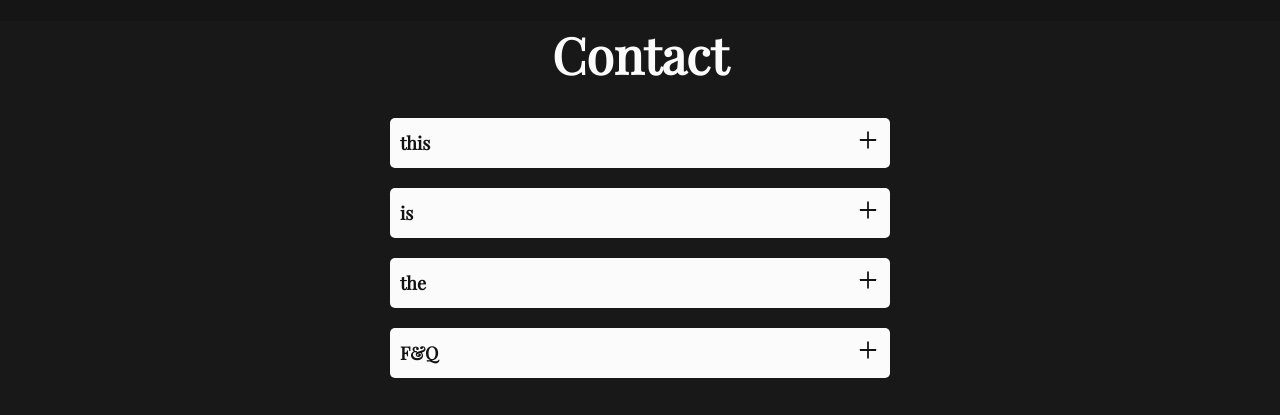
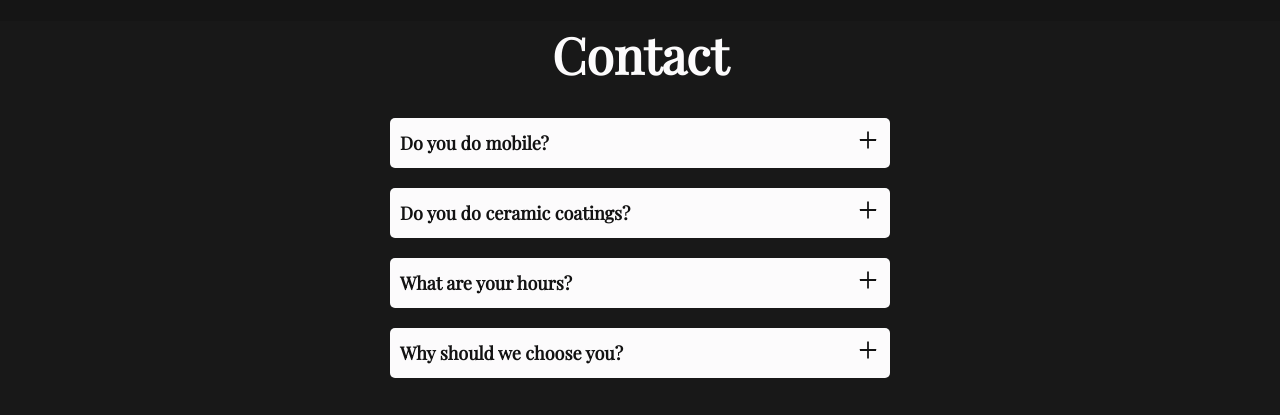
Before and after one commit to abrarmurad416/saugadetailing, a React (Create React App) app: page / in a window 1280 px wide. Shown: the part 4740-5155 px from the top of the page. Built offline with nearby package versions, Linux system fonts and the light colour scheme; grey boxes are pictures that could not be loaded.

Commit message:
added analytics and F&Q

```diff
--- a/public/index.html
+++ b/public/index.html
@@ -34,6 +34,20 @@
       Learn how to configure a non-root public URL by running `npm run build`.
     -->
         <title>Sauga Detailing</title>
+        <!-- Google tag (gtag.js) -->
+        <script
+            async
+            src="https://www.googletagmanager.com/gtag/js?id=G-XT7BNZBKQR"
+        ></script>
+        <script>
+            window.dataLayer = window.dataLayer || [];
+            function gtag() {
+                dataLayer.push(arguments);
+            }
+            gtag("js", new Date());
+
+            gtag("config", "G-XT7BNZBKQR");
+        </script>
     </head>
     <body>
         <noscript>You need to enable JavaScript to run this app.</noscript>
--- a/src/components/Contact/ContactData.js
+++ b/src/components/Contact/ContactData.js
@@ -1,25 +1,25 @@
 export default [
     {
         id: 1,
-        question: "this",
-        answer: "lorem ipsum dolor sit amet",
+        question: "Do you do mobile?",
+        answer: "Yes, depending on the service and amount of cars",
     },
 
     {
         id: 2,
-        question: "is",
-        answer: "lorem ipsum dolor sit amet",
+        question: "Do you do ceramic coatings?",
+        answer: "Yes, price ranges depending on glass, rims, and trims.",
     },
 
     {
         id: 3,
-        question: "the",
-        answer: "lorem ipsum dolor sit amet",
+        question: "What are your hours?",
+        answer: "Opened from 8AM - 8PM on weekdays. On weekends, 9AM - 5PM.",
     },
 
     {
         id: 4,
-        question: "F&Q",
-        answer: "lorem ipsum dolor sit amet",
+        question: "Why should we choose you?",
+        answer: "5+ years of experience and a wide range of hyper/sport car owners that trust us with their vehicles to be maintained and looking spectacular.",
     },
 ];
```
